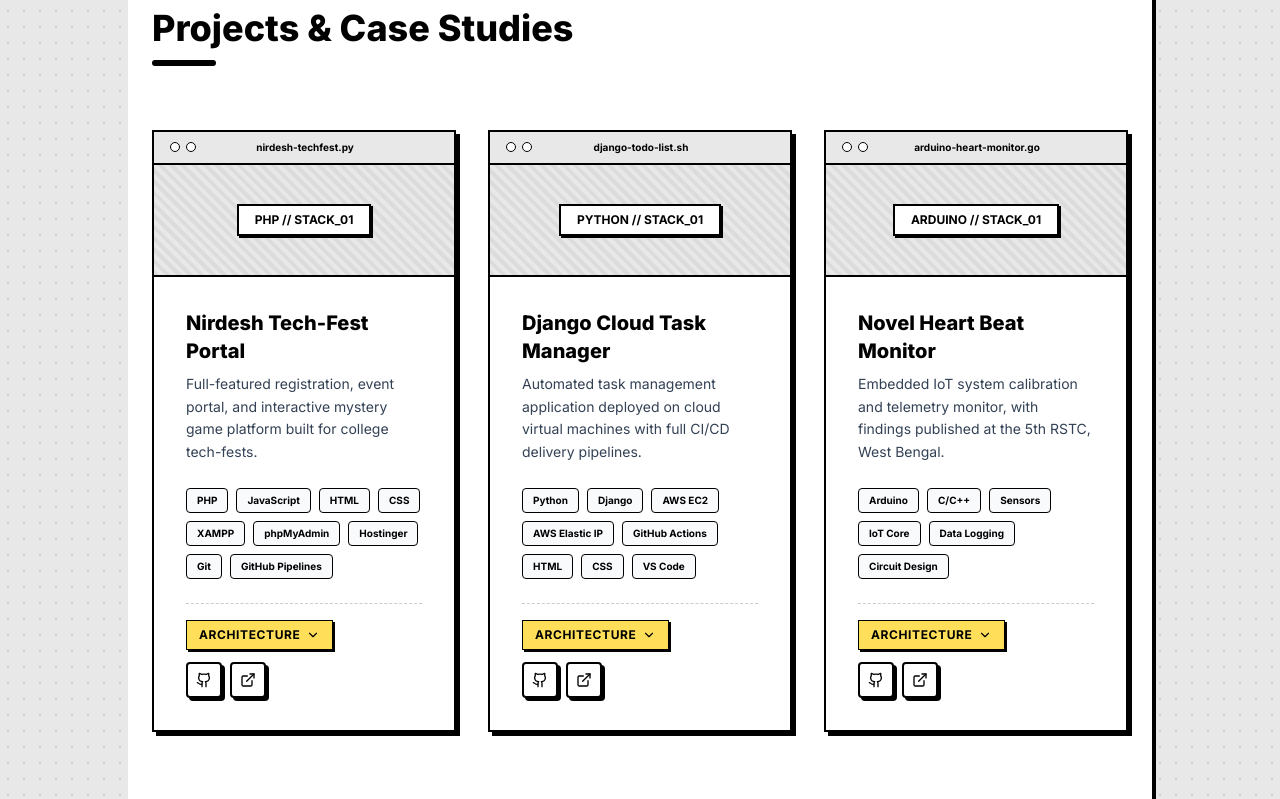
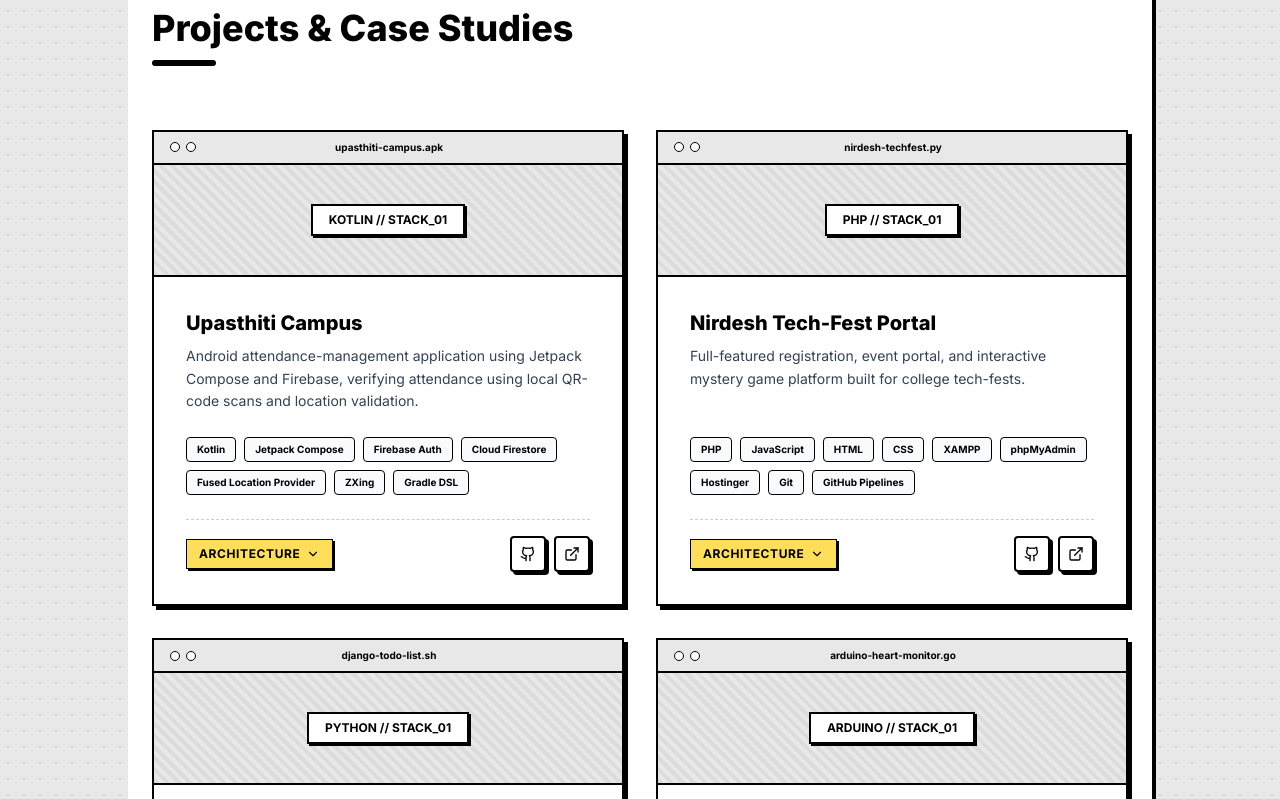
Before and after one commit to SuvamNaskar/SuvamNaskar.github.io, a Next.js app: page / in a window 1280 px wide. Shown: the part 3421-4220 px from the top of the page. Built offline with nearby package versions, Linux system fonts and the light colour scheme.

Commit message:
Update page references and styles in index.txt for improved performance and consistency

```diff
--- a/components/Projects.tsx
+++ b/components/Projects.tsx
@@ -12,7 +12,12 @@ export default function Projects() {
     setExpandedIndex(expandedIndex === index ? null : index);
   };
 
-  const projectFilenames = ["nirdesh-techfest.py", "django-todo-list.sh", "arduino-heart-monitor.go"];
+  const projectFilenames = [
+    "upasthiti-campus.apk",
+    "nirdesh-techfest.py",
+    "django-todo-list.sh",
+    "arduino-heart-monitor.go"
+  ];
 
   return (
     <section id="projects" className="py-24 border-t-2.5 border-black bg-white select-none">
@@ -27,17 +32,17 @@ export default function Projects() {
         </div>
 
         {/* Project Grid */}
-        <div className="grid grid-cols-1 md:grid-cols-3 gap-8">
+        <div className="grid grid-cols-1 md:grid-cols-2 gap-8">
           {projects.map((project, index) => {
             const isExpanded = expandedIndex === index;
-            const filename = projectFilenames[index];
+            const filename = projectFilenames[index] || "project.bin";
 
             return (
               <motion.div
                 key={index}
                 layout
                 className={`brutalist-card overflow-hidden flex flex-col justify-between transition-all duration-200 ${
-                  isExpanded ? "md:col-span-3 shadow-brutalist-lg" : "h-full hover:-translate-y-1 hover:shadow-brutalist-lg"
+                  isExpanded ? "md:col-span-2 shadow-brutalist-lg" : "h-full hover:-translate-y-1 hover:shadow-brutalist-lg"
                 }`}
               >
                 {/* Vintage Desktop Window Header Bar */}
--- a/data/portfolio.ts
+++ b/data/portfolio.ts
@@ -159,6 +159,15 @@ export const certificationsList: Certification[] = [
 
 export const projects: Project[] = [
   {
+    title: "Upasthiti Campus",
+    description: "Android attendance-management application using Jetpack Compose and Firebase, verifying attendance using local QR-code scans and location validation.",
+    problem: "Manual college attendance tracking is slow, paper-heavy, and prone to proxy entries, while network-based verification requires complex school server infrastructure.",
+    solution: "Designed a role-based Kotlin client app using Jetpack Compose. Teachers generate geo-fenced, time-limited sessions displaying local QR codes. Students scan and submit attendance, verified by matching their device location within the teacher's radius (worse than 25m accuracy is rejected), saving data in Firebase Firestore and Authentication.",
+    techStack: ["Kotlin", "Jetpack Compose", "Firebase Auth", "Cloud Firestore", "Fused Location Provider", "ZXing", "Gradle DSL"],
+    liveUrl: "#",
+    githubUrl: "https://github.com/SuvamNaskar/UpasthitiCampus"
+  },
+  {
     title: "Nirdesh Tech-Fest Portal",
     description: "Full-featured registration, event portal, and interactive mystery game platform built for college tech-fests.",
     problem: "College tech-fests need registration structures with automated verification, secure verification check-ins for food vendors, and dynamic online competition stages without operational latency.",
```
Also changed, not shown: 4 other files (tests, documents, lock files or other folders).
